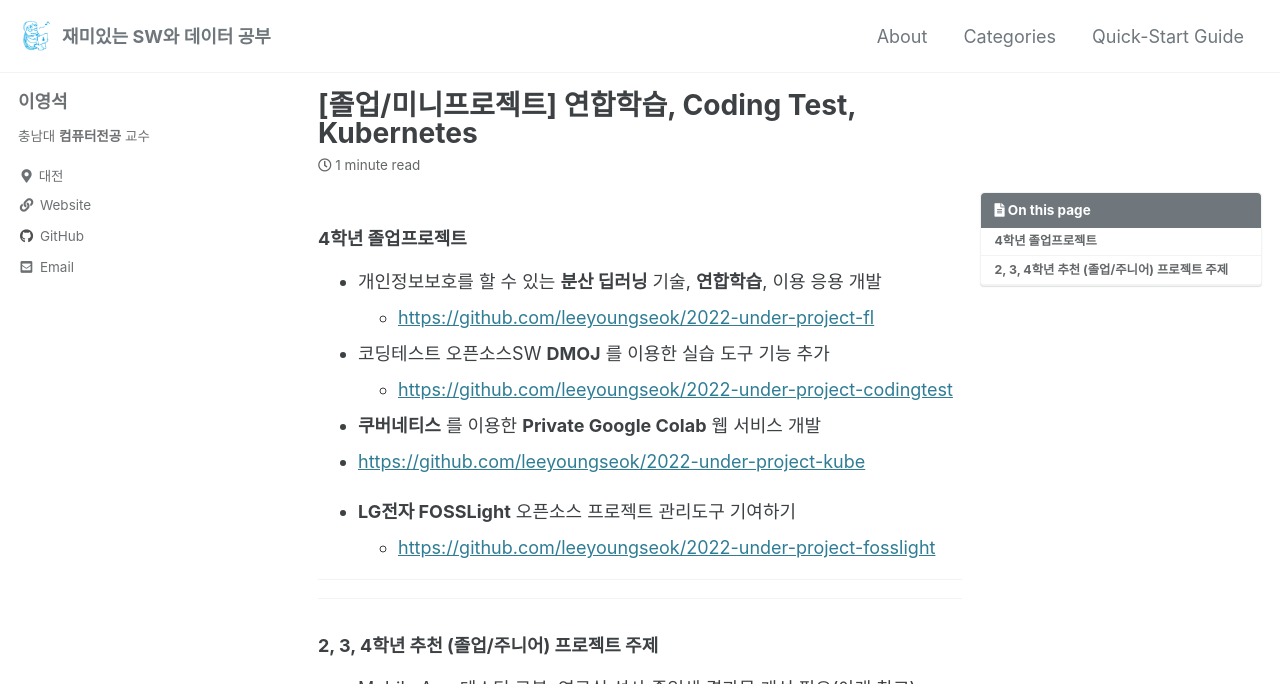
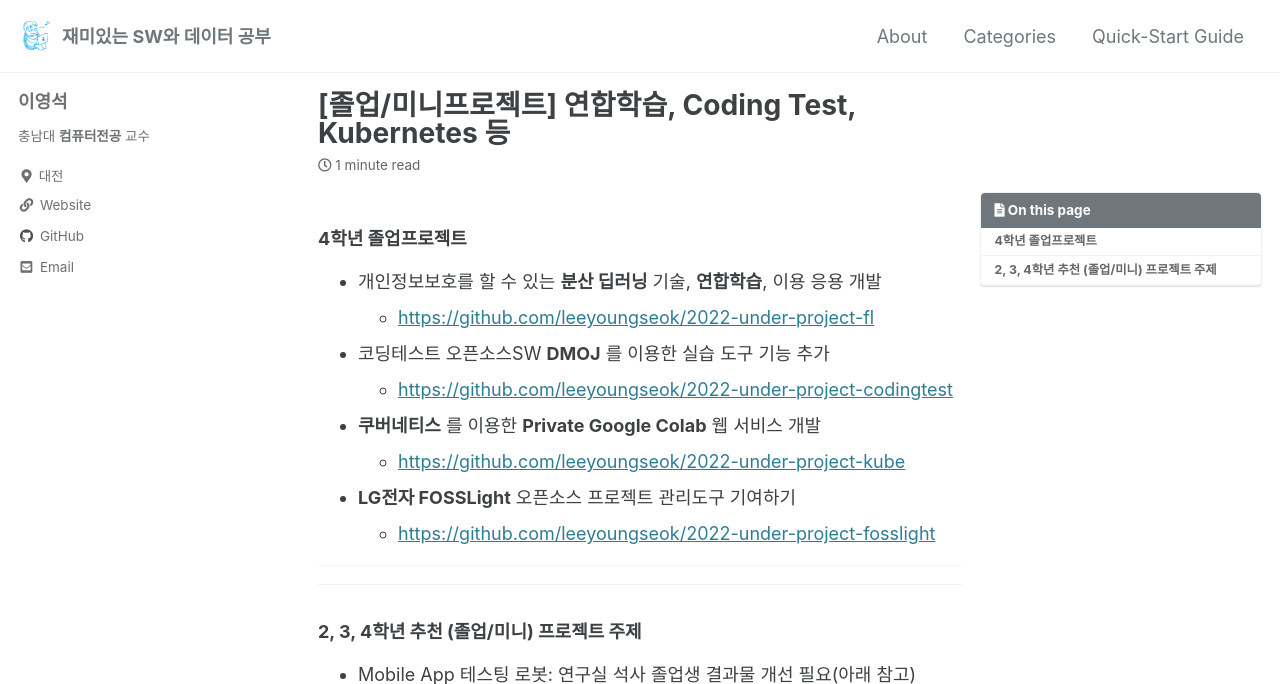
Before and after one commit to leeyoungseok/leeyoungseok.github.com, a Jekyll site: the page built from _posts/2021-12-20-under-project-list.md, in a window 1280 px wide and 900 px high, cut to the strip 0-684 px from the top of the window. Built offline with Jekyll 4.4.1, drawn with Linux system fonts in a browser that asks for light colours; cached includes are drawn as plain includes.

Commit message:
Update 2021-12-20-under-project-list.md

```diff
--- a/_posts/2021-12-20-under-project-list.md
+++ b/_posts/2021-12-20-under-project-list.md
@@ -1,5 +1,5 @@
 ---
-title:  "[졸업/미니프로젝트] 연합학습, Coding Test, Kubernetes"
+title:  "[졸업/미니프로젝트] 연합학습, Coding Test, Kubernetes 등"
 excerpt: "4/3/2학년 프로젝트 주제소개입니다. 핵심 키워드는 연합학습, 코딩테스트, 쿠버네티스, 도커, 공개SW 입니다. "
 
 categories:
@@ -22,16 +22,17 @@ last_modified_at: 2021-12-19
 * 코딩테스트 오픈소스SW __DMOJ__ 를 이용한 실습 도구 기능 추가
   - <https://github.com/leeyoungseok/2022-under-project-codingtest>
 
-*   __쿠버네티스__ 를 이용한 __Private Google Colab__ 웹 서비스 개발
+* __쿠버네티스__ 를 이용한 __Private Google Colab__ 웹 서비스 개발
   - <https://github.com/leeyoungseok/2022-under-project-kube>
 
 * __LG전자 FOSSLight__ 오픈소스 프로젝트 관리도구 기여하기
   - <https://github.com/leeyoungseok/2022-under-project-fosslight>
+
 <hr>
 
 * * *
 
-######  2, 3, 4학년 추천 (졸업/주니어) 프로젝트 주제
+######  2, 3, 4학년 추천 (졸업/미니) 프로젝트 주제
 
 * Mobile App 테스팅 로봇: 연구실 석사 졸업생 결과물 개선 필요(아래 참고)
   {% include youtube-mobileapptest.html id="kmcGr-f9bZY" %}
```
